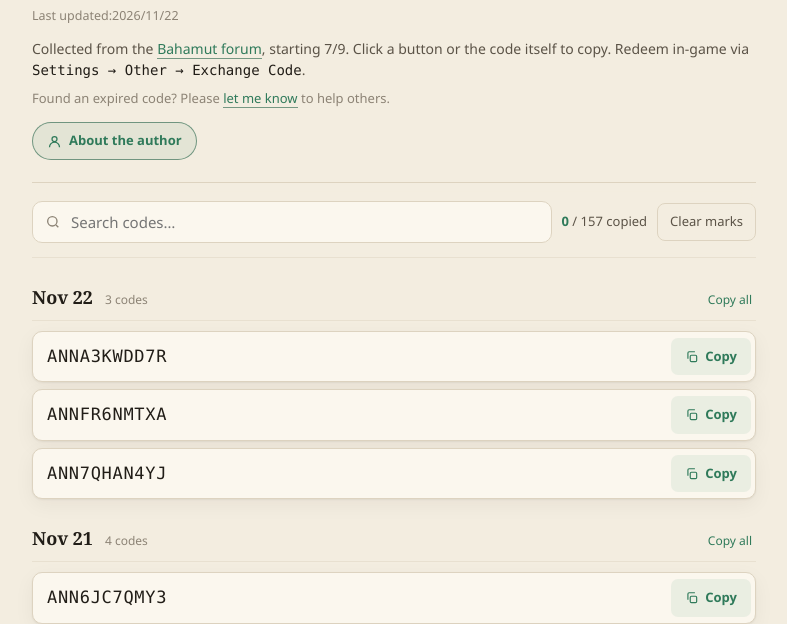
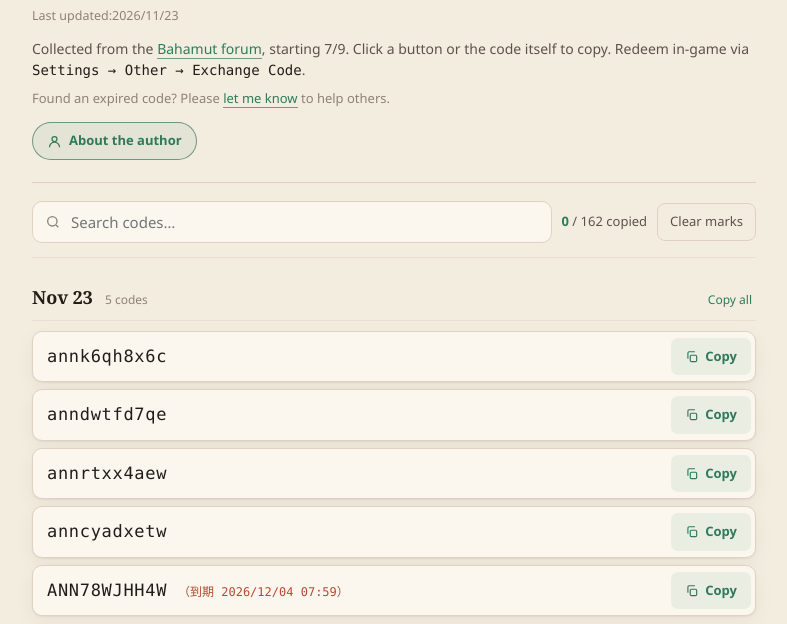
Before and after one commit to Raellen/wherewindsmeet-coupon, a plain HTML site: page index.html in a window 1280 px wide. Shown: the part 183-807 px from the top of the page, without its empty margins (246-1033 px from the left). Drawn offline with Linux system fonts and the light colour scheme.

Commit message:
feat: 新增 11/23 兌換碼

```diff
--- a/index.html
+++ b/index.html
@@ -282,7 +282,7 @@
   <header>
     <p class="eyebrow" id="eyebrow">兌換碼 · Redemption Codes</p>
     <h1 id="title">燕雲十六聲兌換碼</h1>
-    <p class="updated"><span id="updatedLabel">最新更新時間</span>:2026/11/22</p>
+    <p class="updated"><span id="updatedLabel">最新更新時間</span>:2026/11/23</p>
     <p class="sub" id="intro"></p>
     <p class="sub note" id="note"></p>
     <a class="author-btn" href="#author">
@@ -347,6 +347,7 @@ const DATA = [
   { date: "11/20", codes: ["annrr6ch8c7","ANN43EKR7RJ"] },
   { date: "11/21", codes: ["ANN7XFHJF7J","ANNMDWHCYEF","ANNDDWJWYTQ","ANN6JC7QMY3"] },
   { date: "11/22", codes: ["ANN7QHAN4YJ","ANNFR6NMTXA","ANNA3KWDD7R"] },
+  { date: "11/23", codes: ["ANN78WJHH4W｜到期 2026/12/04 07:59","anncyadxetw","annrtxx4aew","anndwtfd7qe","annk6qh8x6c"] },
 ];
 
 // each code entry may carry a "｜note"; the redeemable value is the part before ｜
```
